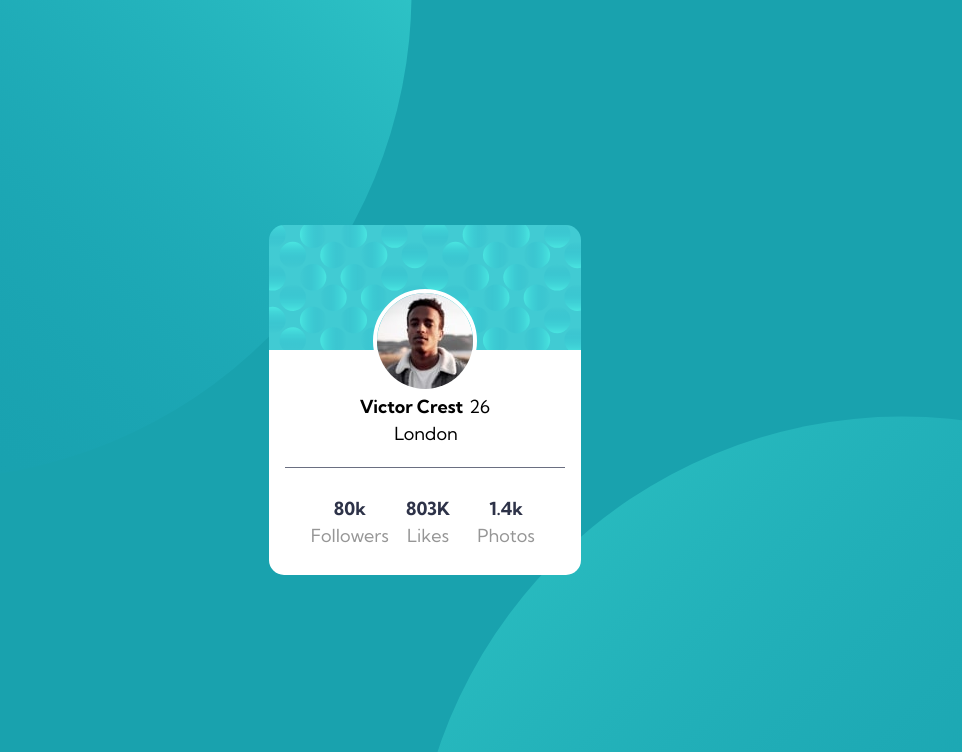
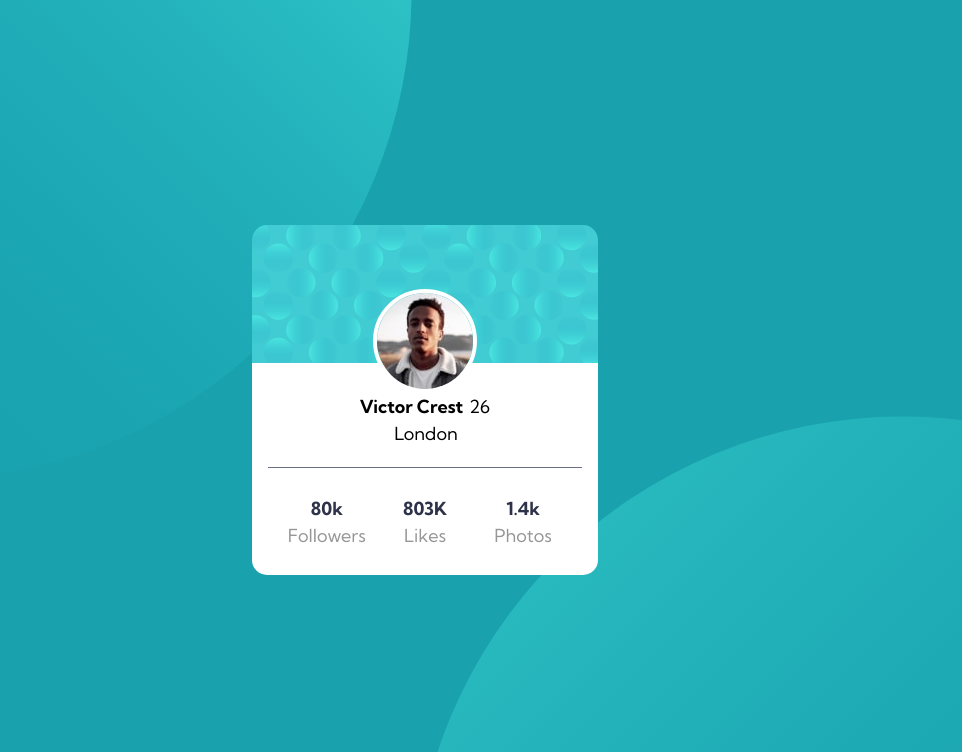
Before and after one commit to ToHX/profile-card-component-main-2, a plain HTML site: page index.html in a window 1280 px wide. Shown: the top 752 px of the page, without its empty margins (215-1177 px from the left). Drawn offline with Linux system fonts and the light colour scheme.

Commit message:
Added grid-gap

```diff
--- a/style.css
+++ b/style.css
@@ -78,7 +78,8 @@ p {
 .card-bottom-grid {
   display: grid;
   grid-template-columns: 1fr 1fr 1fr;
-  margin: 26px 20px 26px 26px;
+  margin: 26px 20px 26px 20px;
+  grid-column-gap: 20px
 }
 
 .card-bottom-grid p {
```
Also changed, not shown: index.html (+1 -1 lines).
